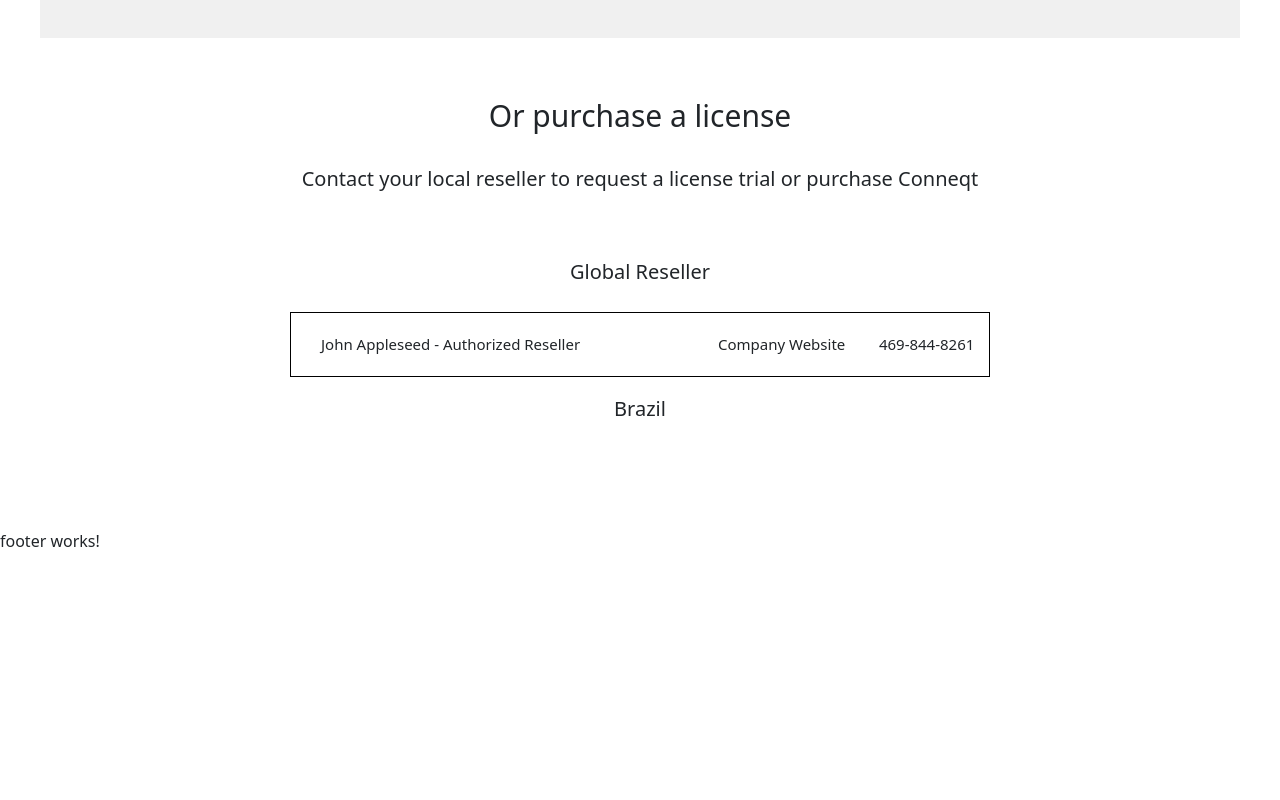
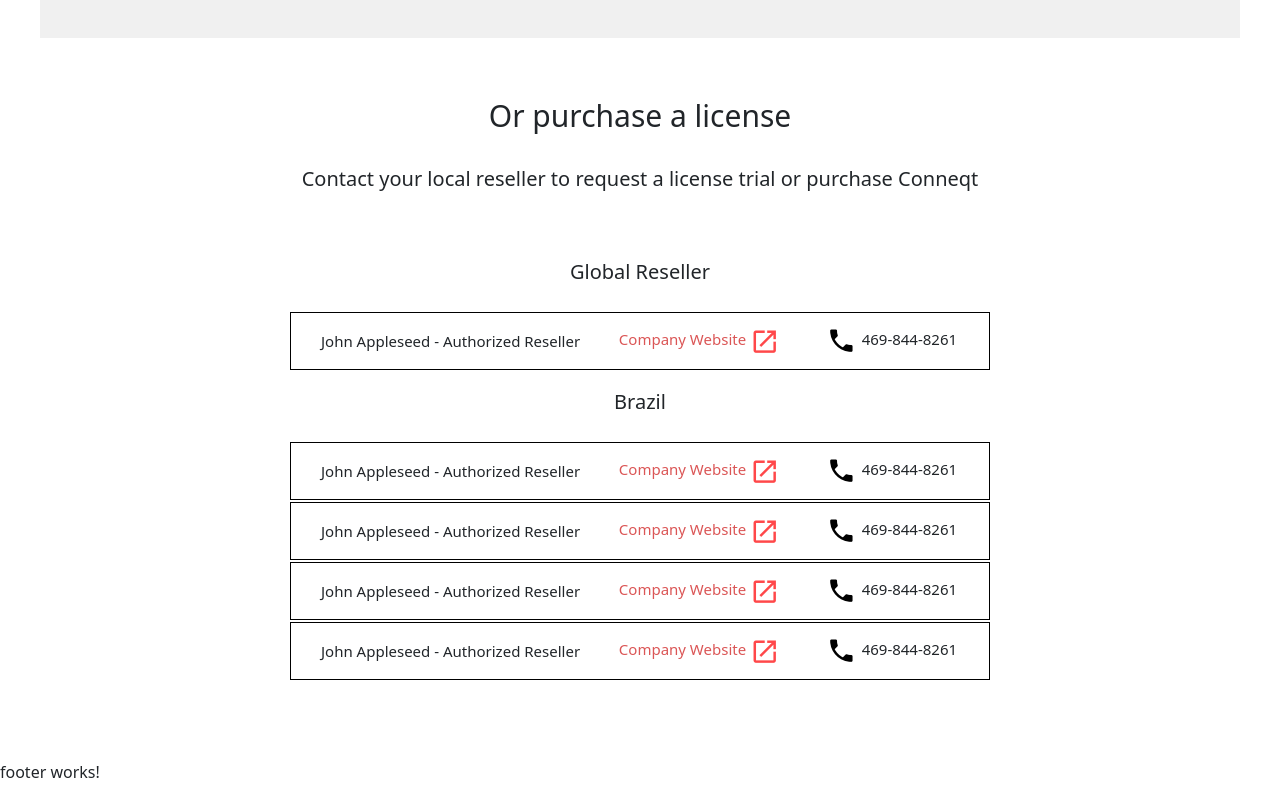
Before and after one commit to lmachado99/Front-End_Evaluation_Project, an Angular app: page / in a window 1280 px wide. Shown: the part 1247-2047 px from the top of the page. Before the commit the page ends 1816 px from the top, so only its background shows below. Built offline with nearby package versions, Linux system fonts and the light colour scheme.

Commit message:
Get a free trial and contact implementation

```diff
--- a/src/app/modules/main-page/main-page.component.html
+++ b/src/app/modules/main-page/main-page.component.html
@@ -24,15 +24,44 @@
         <h3 class="purchase__title">Or purchase a license</h3>
         <p class="purchase__phrase">Contact your local reseller to request a license trial or purchase Conneqt</p>
         <div class="purchase__product">
+            <div id="global-reseller">
                 <h4 class="purchase__product__phone-title">Global Reseller</h4>
                 <table class="purchase__product__table">
-                <tr>
+                    <tr class="purchase__product__table__topic">
                         <td class="purchase__product__table__name">John Appleseed - Authorized Reseller</td>
-                    <td class="purchase__product__table__website">Company Website</td>
-                    <td class="purchase__product__table__phone">469-844-8261</td>
+                        <td class="purchase__product__table__website">Company Website<img [src]="linkIconPath" alt="Link Icon"></td>
+                        <td class="purchase__product__table__phone"><img [src]="phoneIconPath" alt="Phone Icon">469-844-8261</td>
                     </tr>
                 </table>
+            </div>
+            <div id="brazil">
                 <h4 class="purchase__product__phone-title">Brazil</h4>
+                <table class="purchase__product__table">
+                    <tr class="purchase__product__table__topic">
+                        <td class="purchase__product__table__name">John Appleseed - Authorized Reseller</td>
+                        <td class="purchase__product__table__website">Company Website<img [src]="linkIconPath" alt="Link Icon"></td>
+                        <td class="purchase__product__table__phone"><img [src]="phoneIconPath" alt="Phone Icon">469-844-8261</td>
+                    </tr>
+                    <tr><td></td></tr>
+                    <tr class="purchase__product__table__topic">
+                        <td class="purchase__product__table__name">John Appleseed - Authorized Reseller</td>
+                        <td class="purchase__product__table__website">Company Website<img [src]="linkIconPath" alt="Link Icon"></td>
+                        <td class="purchase__product__table__phone"><img [src]="phoneIconPath" alt="Phone Icon">469-844-8261</td>
+                    </tr>
+                    <tr><td></td></tr>
+                    <tr class="purchase__product__table__topic">
+                        <td class="purchase__product__table__name">John Appleseed - Authorized Reseller</td>
+                        <td class="purchase__product__table__website">Company Website<img [src]="linkIconPath" alt="Link Icon"></td>
+                        <td class="purchase__product__table__phone"><img [src]="phoneIconPath" alt="Phone Icon">469-844-8261</td>
+                    </tr>
+                    <tr><td></td></tr>
+                    <tr class="purchase__product__table__topic">
+                        <td class="purchase__product__table__name">John Appleseed - Authorized Reseller</td>
+                        <td class="purchase__product__table__website">Company Website<img [src]="linkIconPath" alt="Link Icon"></td>
+                        <td class="purchase__product__table__phone"><img [src]="phoneIconPath" alt="Phone Icon">469-844-8261</td>
+                    </tr>
+                </table>
+            </div>
         </div>
     </div>
 </div>
--- a/src/app/modules/main-page/main-page.component.scss
+++ b/src/app/modules/main-page/main-page.component.scss
@@ -61,23 +61,29 @@
         }
 
         &__table {
+
             font-size: 15px;
             width: 700px;
             margin-left: auto;
             margin-right: auto;
-            border: 1px solid black;
+
+            &__topic {
+                padding-bottom: 1em;
+                border: 1px solid black;
+
+            }
 
             &__name {
                 text-align: left;
-                padding: 20px 30px;
+                padding: 10px 30px;
             }
 
             &__website {
-
+                color: rgb(219, 86, 86);
             }
 
             &__phone {
-
+                padding: 10px 30px;
             }
         }
     }
--- a/src/app/modules/main-page/main-page.component.ts
+++ b/src/app/modules/main-page/main-page.component.ts
@@ -10,12 +10,16 @@
 
   public devicePath: string;
   public correctIconPath: string;
+  public linkIconPath: string;
+  public phoneIconPath: string;
 
   constructor() { }
 
   ngOnInit() {
     this.devicePath = Images.device;
     this.correctIconPath = Images.correctIcon;
+    this.linkIconPath = Images.linkIcon;
+    this.phoneIconPath = Images.phoneIcon;
   }
 
 }
--- a/src/assets/images/indice.enum.ts
+++ b/src/assets/images/indice.enum.ts
@@ -2,5 +2,7 @@
     logo = 'assets/images/logo.png',
     headerImage = 'assets/images/img_header.png',
     device = 'assets/images/device.png',
-    correctIcon = 'assets/images/correct_icon.png'
+    correctIcon = 'assets/images/correct_icon.png',
+    linkIcon = 'assets/images/link_icon.png',
+    phoneIcon = 'assets/images/phone_icon.png',
 }
```
Also changed, not shown: src/assets/images/link_icon.png (added), src/assets/images/phone_icon.png (added). Lines whose indentation alone changed are shown as unchanged.
